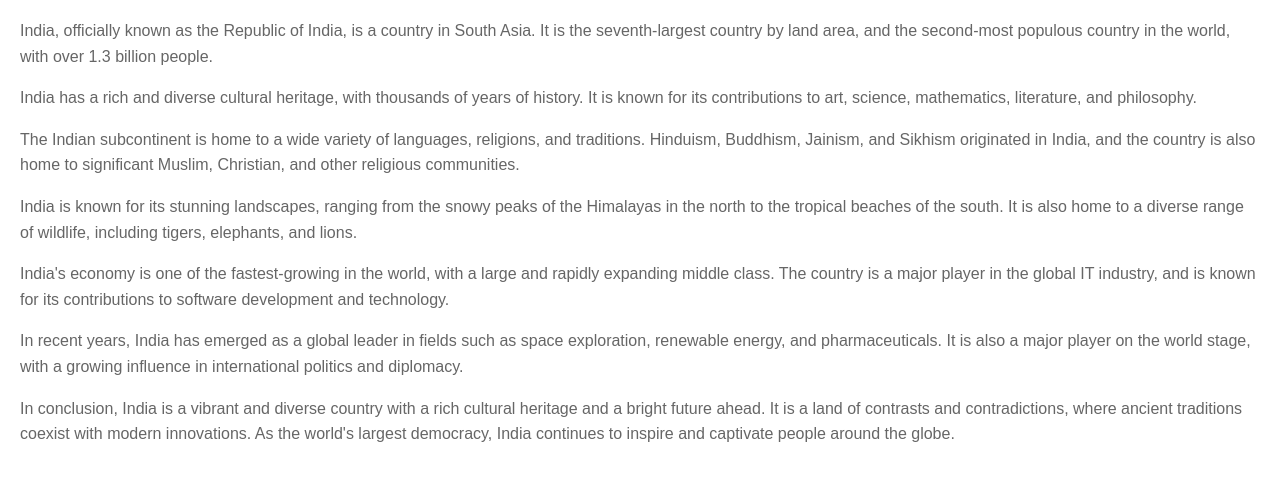
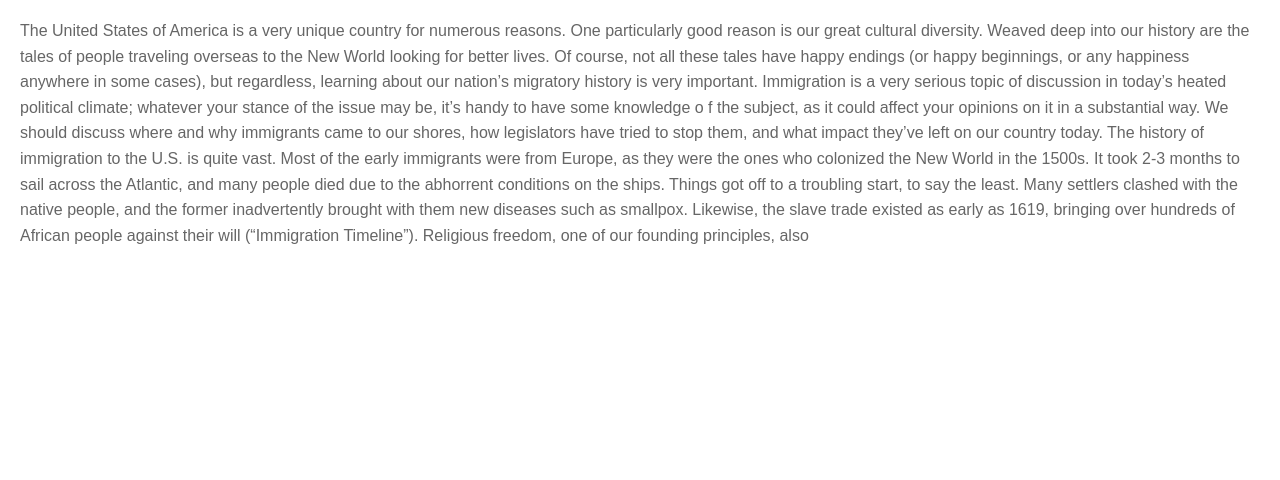
Before and after one commit to Codename-sgr/TestIndex, a plain HTML site: page index.html in a window 1280 px wide. Shown: the part 96-576 px from the top of the page. Drawn offline with Linux system fonts and the light colour scheme.

Commit message:
Update index.html
UPDATED TO USA

```diff
--- a/index.html
+++ b/index.html
@@ -25,18 +25,17 @@
 <body>
     <h1>About India</h1>
 
-    <p>India, officially known as the Republic of India, is a country in South Asia. It is the seventh-largest country by land area, and the second-most populous country in the world, with over 1.3 billion people.</p>
+    <p>The United States of America is a very unique country for numerous reasons. One particularly good reason is our great cultural diversity.
+ Weaved deep into our history are the tales of people traveling overseas to the New World looking for better lives. Of course, not all these tales have
+ happy endings (or happy beginnings, or any happiness anywhere in some cases), but regardless, learning about our nation’s migratory history is very important.
+ Immigration is a very serious topic of discussion in today’s heated political climate; whatever your stance of the issue may be, it’s handy to have some knowledge o
+f the subject, as it could affect your opinions on it in a substantial way. We should discuss where and why immigrants came to our shores, how legislators have tried
+to stop them, and what impact they’ve left on our country today. The history of immigration to the U.S. is quite vast. Most of the early immigrants were from Europe,
+as they were the ones who colonized the New World in the 1500s. It took 2-3 months to sail across the Atlantic, and many people died due to the abhorrent conditions on the ships.
+ Things got off to a troubling start, to say the least. Many settlers clashed with the native people, and the former inadvertently brought with them new diseases such as smallpox.
+ Likewise, the slave trade existed as early as 1619, bringing over hundreds of African people against their will (“Immigration Timeline”). Religious freedom, one of our founding
+principles, also
 
-    <p>India has a rich and diverse cultural heritage, with thousands of years of history. It is known for its contributions to art, science, mathematics, literature, and philosophy.</p>
-
-    <p>The Indian subcontinent is home to a wide variety of languages, religions, and traditions. Hinduism, Buddhism, Jainism, and Sikhism originated in India, and the country is also home to significant Muslim, Christian, and other religious communities.</p>
-
-    <p>India is known for its stunning landscapes, ranging from the snowy peaks of the Himalayas in the north to the tropical beaches of the south. It is also home to a diverse range of wildlife, including tigers, elephants, and lions.</p>
-
-    <p>India's economy is one of the fastest-growing in the world, with a large and rapidly expanding middle class. The country is a major player in the global IT industry, and is known for its contributions to software development and technology.</p>
-
-    <p>In recent years, India has emerged as a global leader in fields such as space exploration, renewable energy, and pharmaceuticals. It is also a major player on the world stage, with a growing influence in international politics and diplomacy.</p>
-
-    <p>In conclusion, India is a vibrant and diverse country with a rich cultural heritage and a bright future ahead. It is a land of contrasts and contradictions, where ancient traditions coexist with modern innovations. As the world's largest democracy, India continues to inspire and captivate people around the globe.</p>
+</p>
 </body>
 </html>
```
